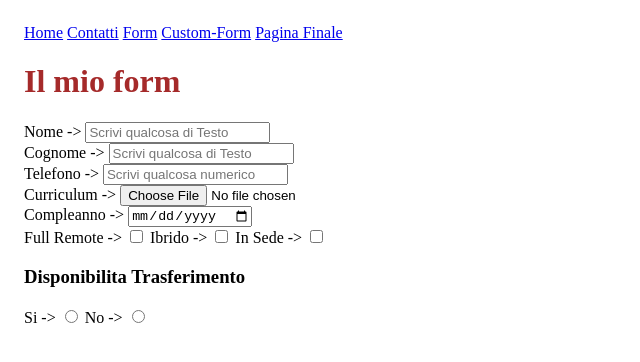
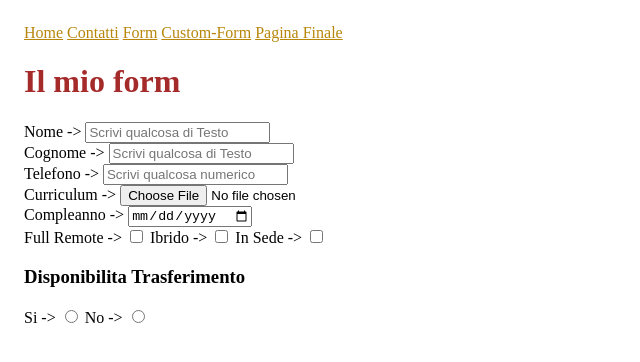
Before and after one commit to corso-giugno-talentform/angelo_rivera_esercizi_svolti, a plain HTML site: page Day2/index.html in a window 1280 px wide. Shown: the whole page, without its empty margins (0-640 px from the left). Drawn offline with Linux system fonts and the light colour scheme; files that its build step writes are made by us from their sources.

Commit message:
aggiornamento_esercizio_css_002

```diff
--- a/Day8/CSS - Esercizio 2/src/style.css
+++ b/Day8/CSS - Esercizio 2/src/style.css
@@ -24,3 +24,7 @@ h1,
 h2 {
     color: brown;
 }
+
+a {
+    color: darkgoldenrod;
+}
```
